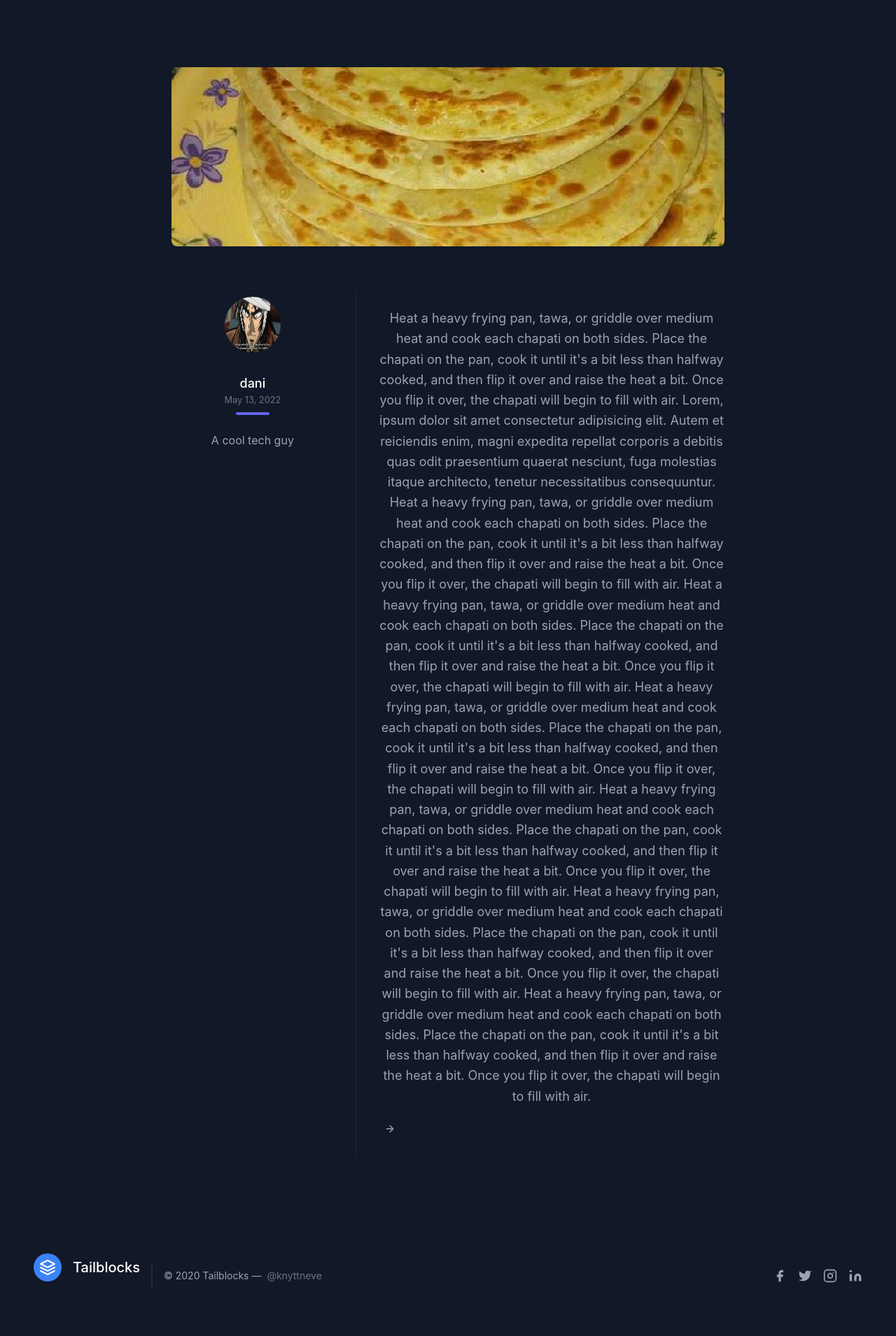
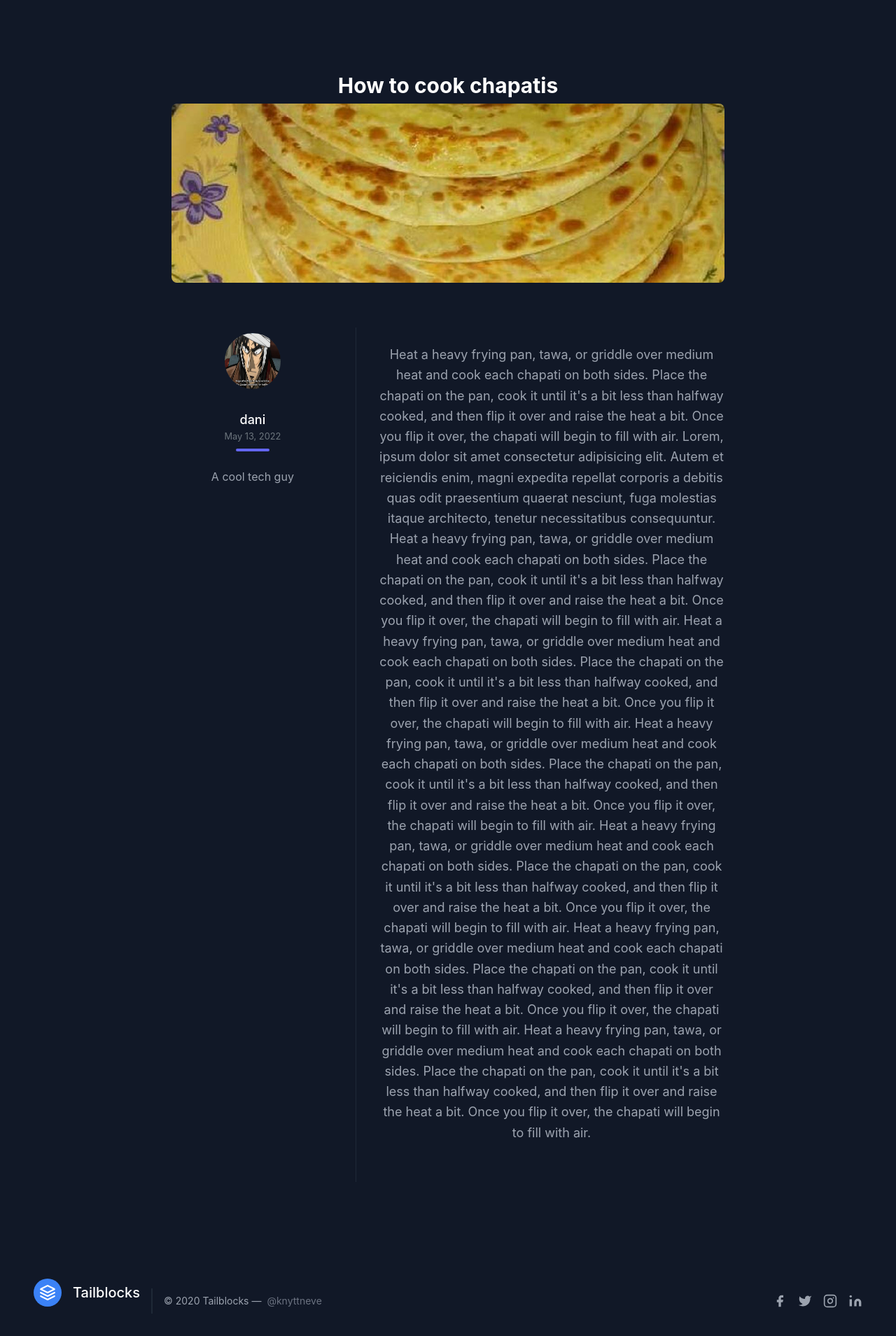
Before and after one commit to NjeruKariuki/Resume-online, a Django app: page /blog/post/2/ in a window 1280 px wide. Shown: the part 160-2069 px from the top of the page at 70% size. Before the commit the page ends 2001 px from the top, so only its background shows below. Run offline with Django 4.2, Linux system fonts and the light colour scheme; data comes from the database, SQL or seed files in the repository; both versions use the stored data as it was after the commit; some libraries are stand-ins or nearby versions.

Commit message:
added title to blog detail html

```diff
--- a/blog/templates/post_detail.html
+++ b/blog/templates/post_detail.html
@@ -7,6 +7,7 @@
     <section class="text-gray-400 bg-gray-900 body-font">
         <div class="container px-5 py-24 mx-auto flex flex-col">
           <div class="lg:w-4/6 mx-auto">
+            <h1 class="font-weight-bold m-2 title-font text-white text-center text-3xl">{{post.title }}</h1>
             <div class="rounded-lg h-64 overflow-hidden">
               <img alt="content" class="object-cover object-center h-full w-full" src="{{ post.image.url }}">
             </div>
@@ -30,10 +31,6 @@
               </div>
               <div class="sm:w-2/3 sm:pl-8 sm:py-8 sm:border-l border-gray-800 sm:border-t-0 border-t mt-4 pt-4 sm:mt-0 text-center sm:text-left">
                 <p class="leading-relaxed text-lg mb-4">{{ post.content }}</p>
-                  <svg fill="none" stroke="currentColor" stroke-linecap="round" stroke-linejoin="round" stroke-width="2" class="w-4 h-4 ml-2" viewBox="0 0 24 24">
-                    <path d="M5 12h14M12 5l7 7-7 7"></path>
-                  </svg>
-                </a>
               </div>
             </div>
           </div>
```
Also changed, not shown: db.sqlite3, media/blog_images/chapati.jpg (added).
